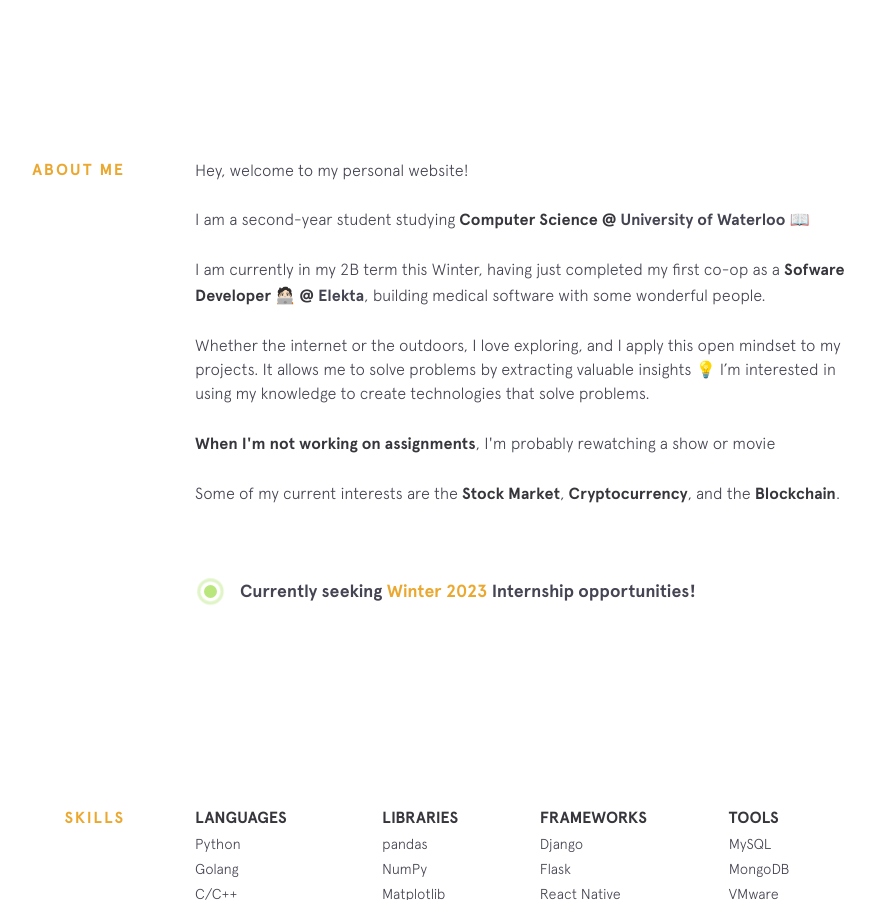
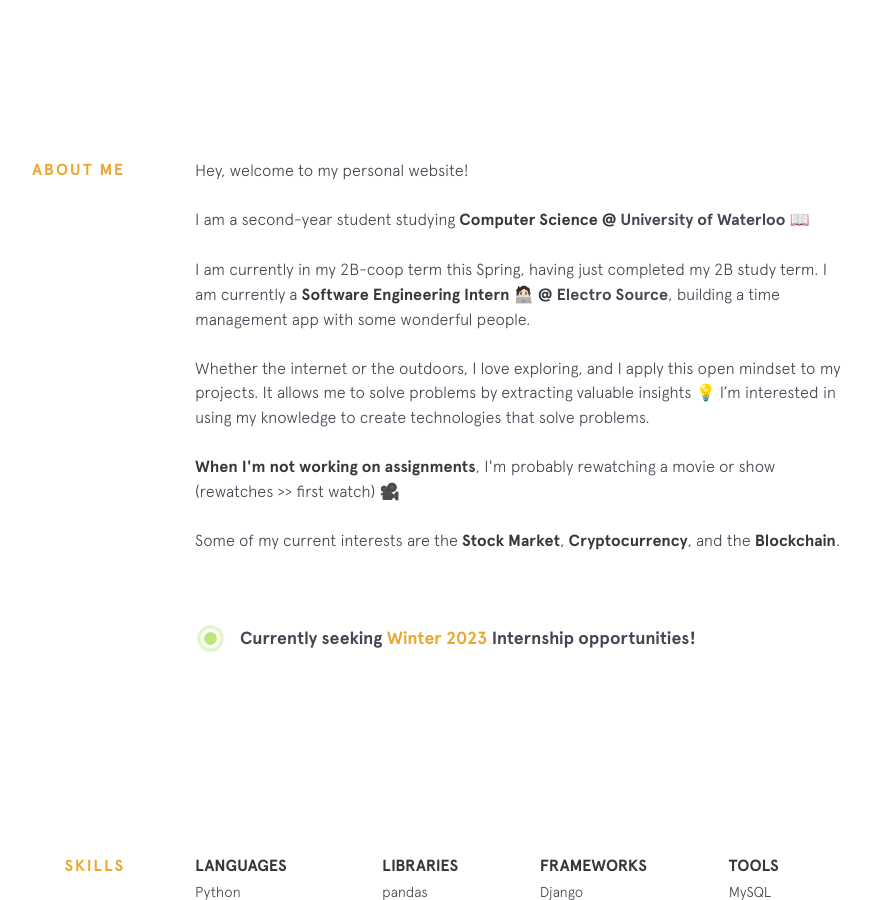
Before and after one commit to rohanxminocha/personal-website-v1, a Jekyll site: the page built from index.html, in a window 1280 px wide and 900 px high, scrolled down 842 px. Shown: the whole window, without its empty margins (255-1130 px from the left). Built offline with Jekyll 4.4.1, drawn with Linux system fonts in a browser that asks for light colours; nearby versions of some CDN libraries.

Commit message:
Update background.html

```diff
--- a/_includes/background.html
+++ b/_includes/background.html
@@ -3,9 +3,9 @@
   <div class="section__content">
     <p>Hey, welcome to my personal website!</p>
     <p>I am a second-year student studying <strong>Computer Science @</strong> <a class="underline-link" href="https://cs.uwaterloo.ca/" target="_blank">University of Waterloo</a> 📖</p>
-    <p>I am currently in my 2B term this Winter, having just completed my first co-op as a <strong>Sofware Developer 🧑🏻‍💻 @</strong> <a class="underline-link" href="https://www.elekta.com/" target="_blank">Elekta</a>, building medical software with some wonderful people.</p>
+    <p>I am currently in my 2B-coop term this Spring, having just completed my 2B study term. I am currently a <strong>Software Engineering Intern 🧑🏻‍💻 @</strong> <a class="underline-link" href="https://www.electrosource.com/" target="_blank">Electro Source</a>, building a time management app with some wonderful people.</p>
     <p>Whether the internet or the outdoors, I love exploring, and I apply this open mindset to my projects. It allows me to solve problems by extracting valuable insights 💡 I’m interested in using my knowledge to create technologies that solve problems.</p>
-    <p><strong>When I'm not working on assignments</strong>, I'm probably rewatching a show or movie <!-- <br>(rewatches >> first watch) 🎥</p> -->
+    <p><strong>When I'm not working on assignments</strong>, I'm probably rewatching a movie or show <br>(rewatches >> first watch) 🎥</p>
     <p>Some of my current interests are the <strong>Stock Market</strong>, <strong>Cryptocurrency</strong>, and the <strong>Blockchain</strong>.</p>
     {% include employment-status.html %}
   </div>
```
